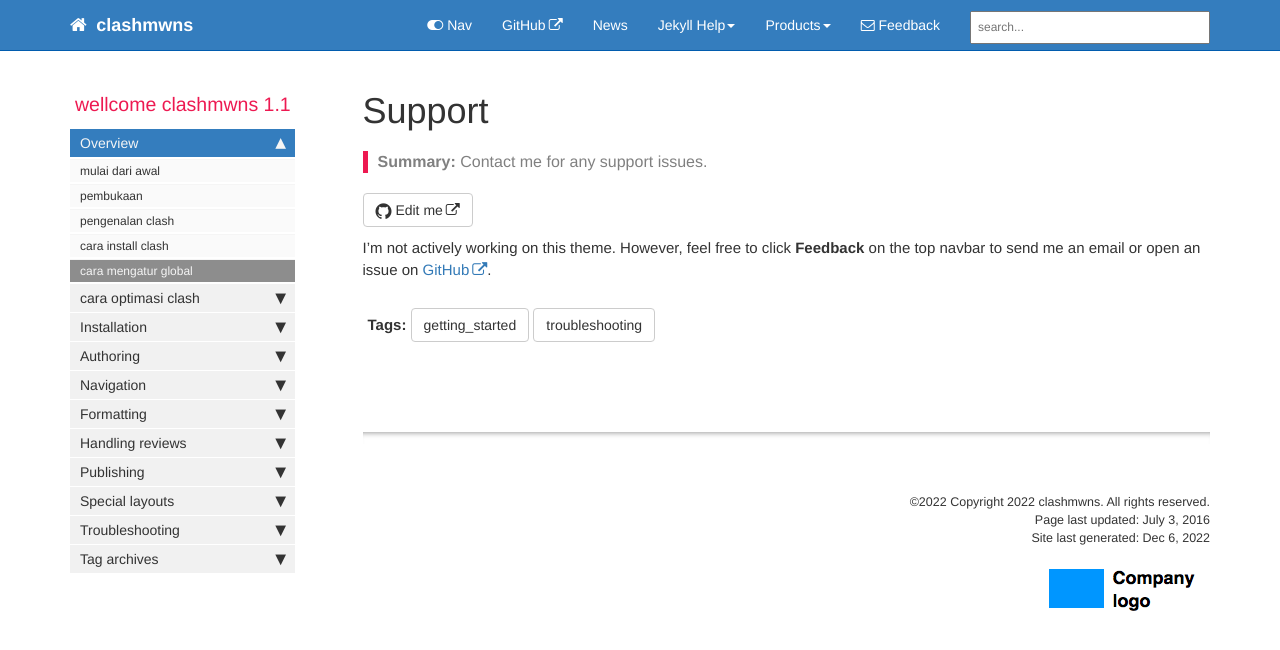
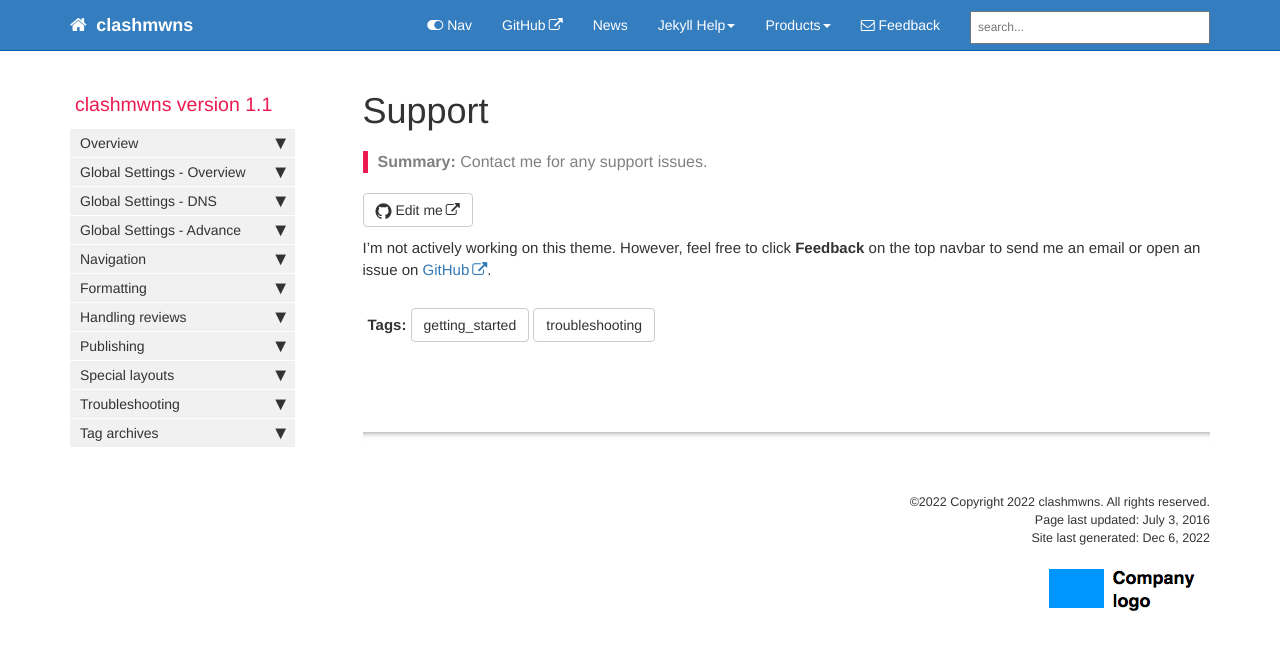
Before and after one commit to mwnsofficial/clashmwns, a Jekyll site: the page built from pages/mydoc/mydoc_support.md, in a window 1280 px wide. Shown: the top 650 px of the page. Built offline with Jekyll 4.4.1, drawn with Linux system fonts in a browser that asks for light colours; comment, search, counter and statistics services are not loaded; part of the change alters nothing that is shown.

Commit message:
Update mydoc_sidebar.yml

```diff
--- a/_data/sidebars/mydoc_sidebar.yml
+++ b/_data/sidebars/mydoc_sidebar.yml
@@ -2,7 +2,7 @@
 
 entries:
 - title: sidebar
-  product: wellcome clashmwns
+  product: clashmwns version
   version: 1.1
   folders:
 
@@ -40,72 +40,68 @@ entries:
       url: /mydoc_about.html
       output: web, pdf
 
-    - title: cara mengatur global
-      url: /mydoc_support.html
-      output: web, pdf
-
-  - title: cara optimasi clash
+  - title: Global Settings - Overview
     output: web, pdf
     folderitems:
 
-    - title: 6.0 Release notes
-      url: /mydoc_release_notes_60.html
+    - title: pengaturan redir host
+      url: /mydoc_about.html
       output: web, pdf
 
-    - title: 5.0 Release notes
+    - title: pengaturan fake ip
       url: /mydoc_release_notes_50.html
       output: web, pdf
 
-  - title: Installation
+    - title: pengaturan Tun
+      url: /mydoc_release_notes_50.html
+      output: web, pdf
+
+    - title: pengaturan mode global
+      url: /mydoc_release_notes_50.html
+      output: web, pdf
+
+    - title: pengaturan mode rule
+      url: /mydoc_release_notes_50.html
+      output: web, pdf
+
+    - title: pengaturan mode direct
+      url: /mydoc_release_notes_50.html
+      output: web, pdf
+
+    - title: pengaturan mode script
+      url: /mydoc_release_notes_50.html
+      output: web, pdf
+
+  - title: Global Settings - DNS
     output: web, pdf
     folderitems:
 
-    - title: About Ruby, Gems, Bundler, etc.
-      url: /mydoc_about_ruby_gems_etc.html
+    - title: pengaturan dns google
+      url: /mydoc_release_notes_50.html
       output: web, pdf
 
-    - title: Install Jekyll on Mac
-      url: /mydoc_install_jekyll_on_mac.html
+    - title: pengaturan dns cloudflare
+      url: /mydoc_release_notes_50.html
       output: web, pdf
 
-    - title: Install Jekyll on Windows
-      url: /mydoc_install_jekyll_on_windows.html
+    - title: pengaturan dns adguardhome
+      url: /mydoc_release_notes_50.html
       output: web, pdf
 
-  - title: Authoring
+  - title: Global Settings - Advance
     output: web, pdf
+    folderitems:
 
-    folderitems:
-    - title: Pages
-      url: /mydoc_pages.html
+    - title: pengaturan dellay start
+      url: /mydoc_release_notes_50.html
       output: web, pdf
 
-    - title: Posts
-      url: /mydoc_posts.html
+    - title: pengaturan log level
+      url: /mydoc_release_notes_50.html
       output: web, pdf
 
-    - title: Lists
-      url: /mydoc_lists.html
-      output: web, pdf
-
-    - title: Conditional logic
-      url: /mydoc_conditional_logic.html
-      output: web, pdf
-
-    - title: Content reuse
-      url: /mydoc_content_reuse.html
-      output: web, pdf
-
-    - title: Collections
-      url: /mydoc_collections.html
-      output: web, pdf
-
-    - title: WebStorm editor tips
-      url: /mydoc_webstorm_text_editor.html
-      output: web, pdf
-
-    - title: Atom editor tips
-      url: /mydoc_atom_text_editor.html
+    - title: pengaturan port
+      url: /mydoc_release_notes_50.html
       output: web, pdf
 
   - title: Navigation
```
